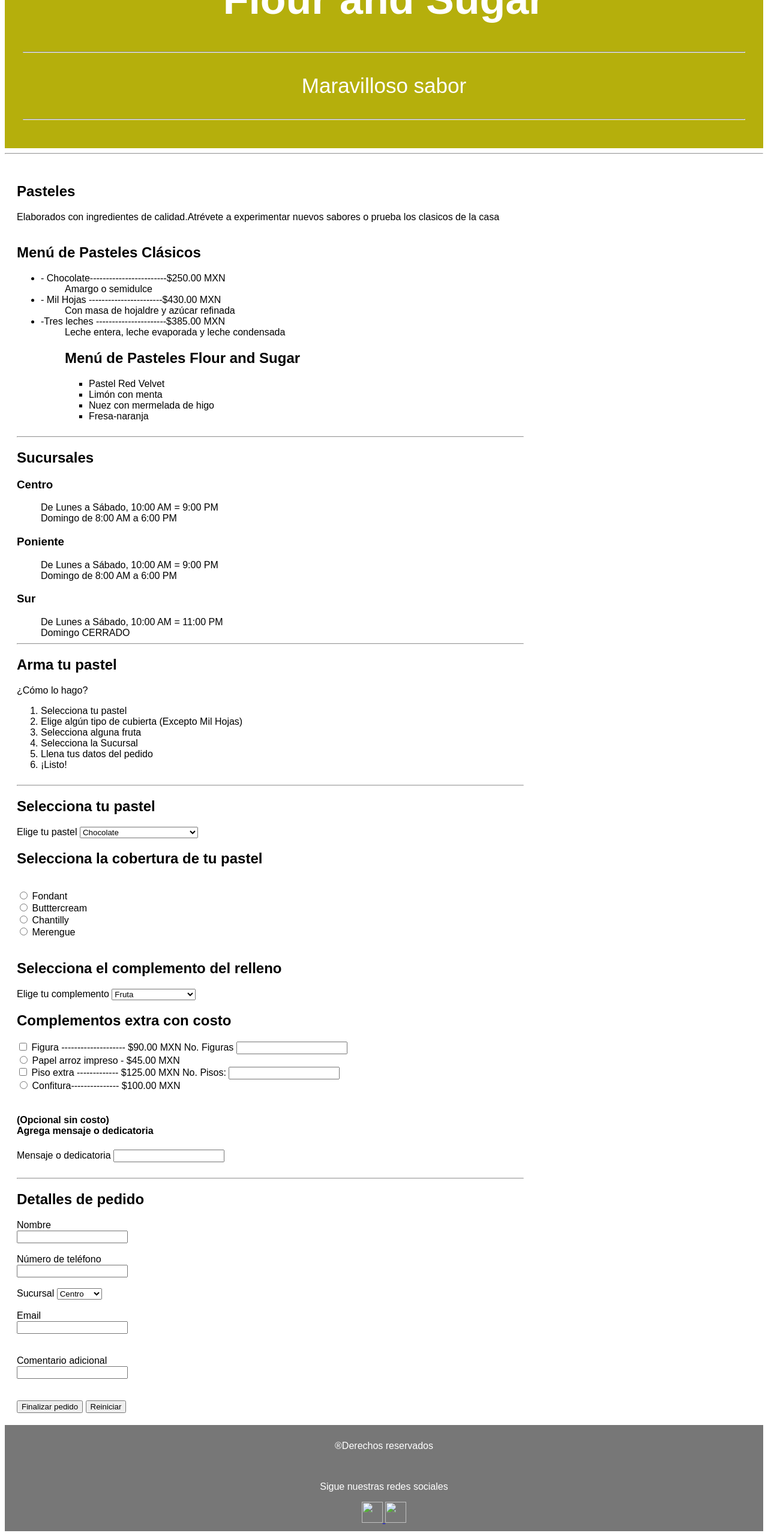
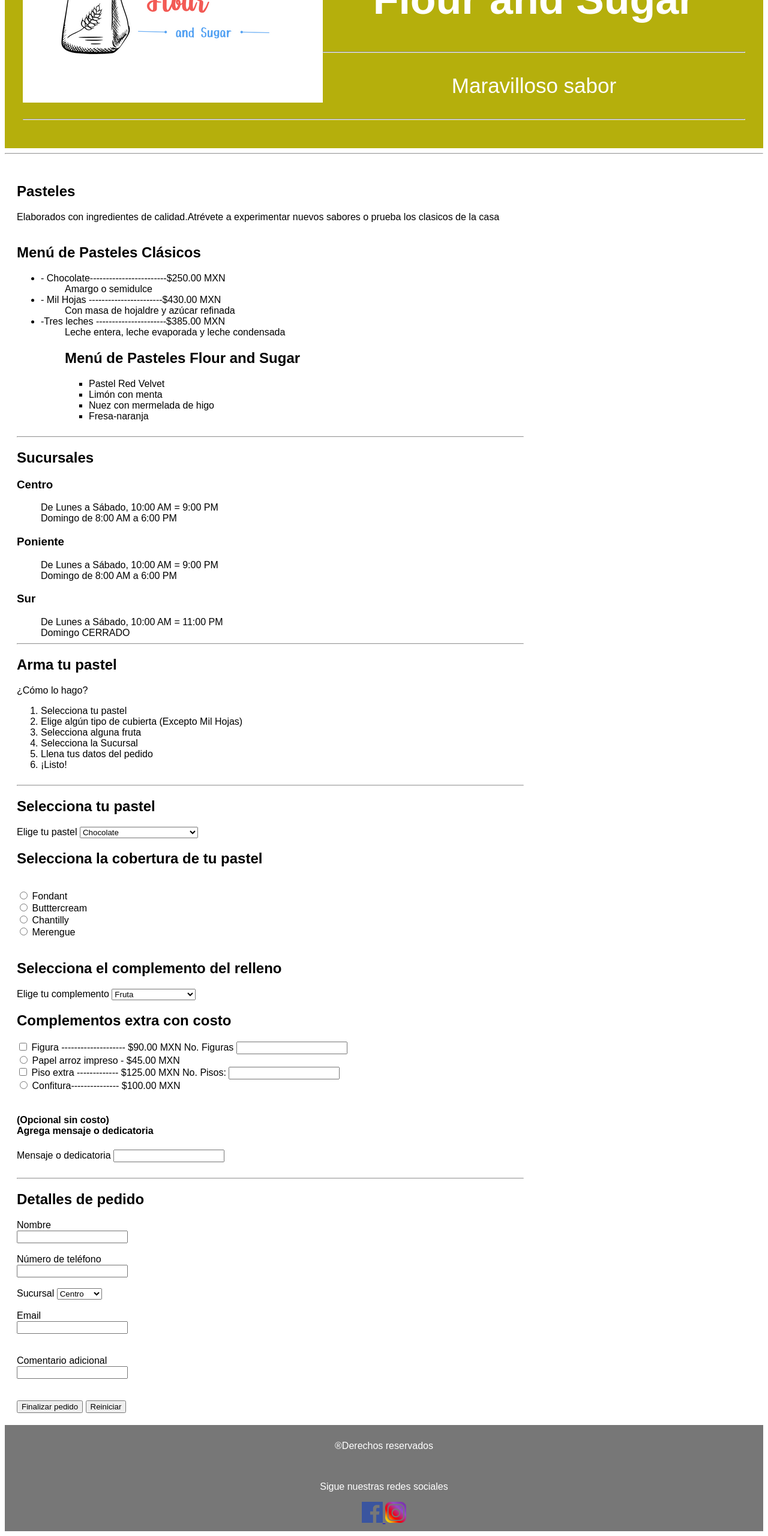
Before and after one commit to MagsPalh/Mags, a plain HTML site: page index.html in a window 1280 px wide. Shown: the part 126-2686 px from the top of the page at 60% size. Drawn offline with Linux system fonts and the light colour scheme.

Commit message:
Update index.html

```diff
--- a/index.html
+++ b/index.html
@@ -68,7 +68,7 @@
 
 <body>
     <header>
-        <img src="./logo.png" alt="Logo_flour" style="float:left">
+        <img src="./Mags/img/logo.png" alt="Logo_flour" style="float:left">
         <h1>Flour and Sugar</h1>
         <hr>
         <p>Maravilloso sabor</p>
@@ -235,10 +235,10 @@
         <p>®Derechos reservados</p><br>
         <p>Sigue nuestras redes sociales </p>
         <a href="https://www.facebook.com" target="_blank">
-            <img src="./fb.png" width="35px" height="35px">
+            <img src="./Mags/img/fb.png" width="35px" height="35px">
         </a>
-        <a href="https://www.ubstragran.com" target="_blank">
-            <img src="./inst.png" width="35px" height="35px">
+        <a href="https://www.unstagram.com" target="_blank">
+            <img src="./Mags/img/inst.png" width="35px" height="35px">
         </a>
 
     </footer>
```
